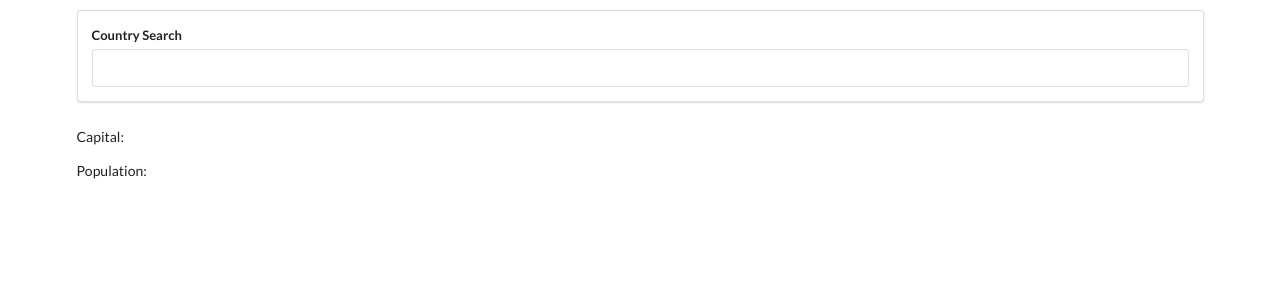
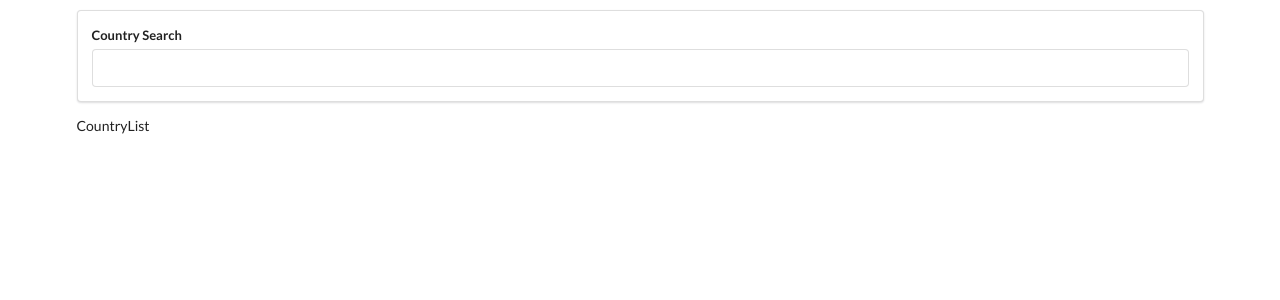
Before and after one commit to elizaplowden/react-countries, a React (Create React App) app: page / in a window 1280 px wide. Shown: the top 300 px of the page. Built offline with nearby package versions, Linux system fonts and the light colour scheme.

Commit message:
countrylist file

```diff
--- a/src/components/App.js
+++ b/src/components/App.js
@@ -1,6 +1,7 @@
 import React from 'react';
 import SearchBar from './SearchBar';
 import countries from '../api/countries';
+import CountryList from './CountryList';
 
 class App extends React.Component {
   // default property
@@ -22,9 +23,10 @@ class App extends React.Component {
     return(
       <div className="ui container" style={{ marginTop: '10px'}}>
        <SearchBar onSubmit={this.onSearchSubmit}/>
-       <h2>{this.state.name}</h2>
+  {/*     <h2>{this.state.name}</h2>
        <p>Capital: {this.state.capital}</p>
-       <p>Population: {this.state.population}</p>
+       <p>Population: {this.state.population}</p>*/}
+       <CountryList />
       </div>
     );
   }
--- /dev/null
+++ b/src/components/CountryList.js
@@ -0,0 +1,7 @@
+import React from 'react';
+
+const CountryList = () => {
+  return <div>CountryList</div>
+};
+
+export default CountryList;
```
